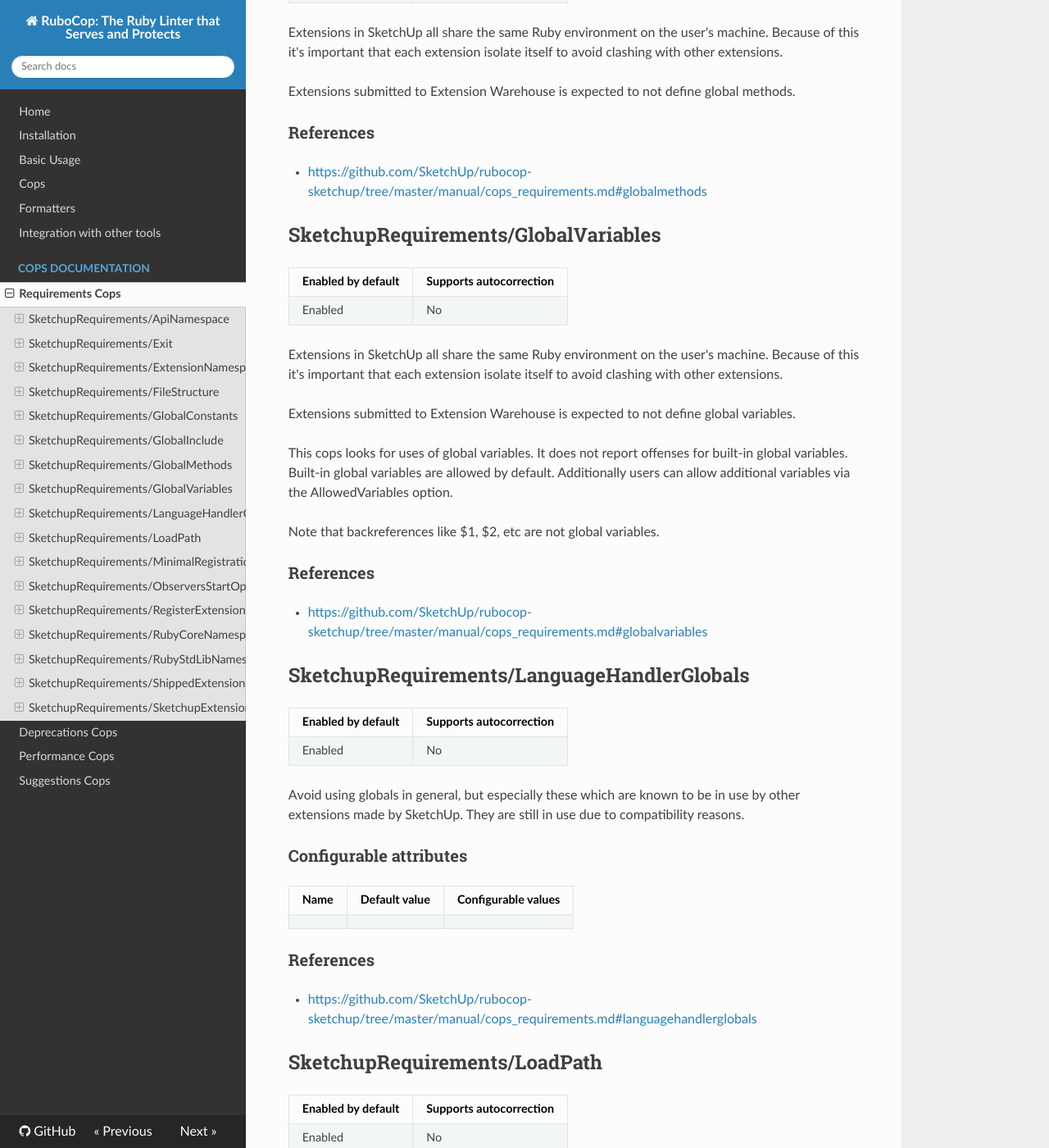
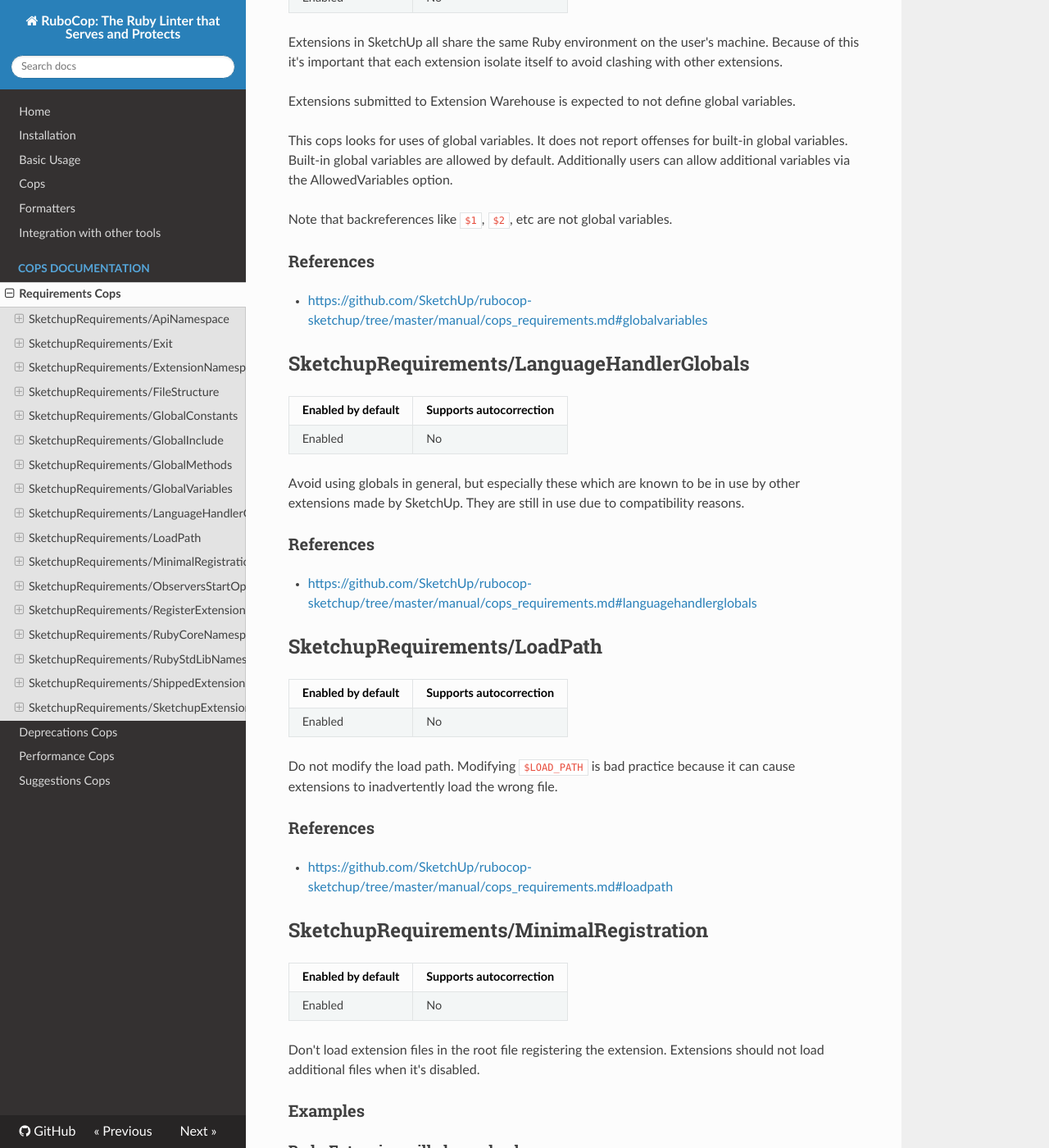
Before and after one commit to SketchUp/rubocop-sketchup, an MkDocs documentation site: the page built from manual/cops_requirements.md, in a window 1280 px wide and 1400 px high, scrolled down 3758 px. Shown: the whole window at 82% size. Built offline with MkDocs 1.6.1, drawn with Linux system fonts in a browser that asks for light colours; nearby versions of some CDN libraries; some of the changed text lies outside the part shown.

Commit message:
Clean up documentation output.

````diff
--- a/manual/cops_requirements.md
+++ b/manual/cops_requirements.md
@@ -12,11 +12,6 @@ very likely cause them to fail.
 This requirement also include adding things into the SketchUp API
 namespace. The API namespace is reserved for future additions to the
 API.
-
-### Configurable attributes
-
-Name | Default value | Configurable values
---- | --- | ---
 
 ### References
 
@@ -34,11 +29,6 @@ console. But `exit!` is not trapped and with terminate SketchUp without
 shutting down cleanly.
 
 Use `return`, `next`, `break` or `raise` instead.
-
-### Configurable attributes
-
-Name | Default value | Configurable values
---- | --- | ---
 
 ### References
 
@@ -110,11 +100,6 @@ SketchUp/Plugins
   + main.rb
   + ...
 ```
-
-### Configurable attributes
-
-Name | Default value | Configurable values
---- | --- | ---
 
 ### References
 
@@ -189,7 +174,7 @@ It does not report offenses for built-in global variables.
 Built-in global variables are allowed by default. Additionally
 users can allow additional variables via the AllowedVariables option.
 
-Note that backreferences like $1, $2, etc are not global variables.
+Note that backreferences like `$1`, `$2`, etc are not global variables.
 
 ### References
 
@@ -205,11 +190,6 @@ Avoid using globals in general, but especially these which are known to
 be in use by other extensions made by SketchUp.
 They are still in use due to compatibility reasons.
 
-### Configurable attributes
-
-Name | Default value | Configurable values
---- | --- | ---
-
 ### References
 
 * [https://github.com/SketchUp/rubocop-sketchup/tree/master/manual/cops_requirements.md#languagehandlerglobals](https://github.com/SketchUp/rubocop-sketchup/tree/master/manual/cops_requirements.md#languagehandlerglobals)
@@ -222,11 +202,6 @@ Enabled | No
 
 Do not modify the load path. Modifying `$LOAD_PATH` is bad practice
 because it can cause extensions to inadvertently load the wrong file.
-
-### Configurable attributes
-
-Name | Default value | Configurable values
---- | --- | ---
 
 ### References
 
@@ -305,11 +280,6 @@ class ExampleObserver < Sketchup::EntitiesObserver
   end
 end
 ```
-
-### Configurable attributes
-
-Name | Default value | Configurable values
---- | --- | ---
 
 ### References
 
````
Also changed, not shown: manual/cops_deprecations.md (+0 -30 lines), manual/cops_performance.md (+0 -5 lines), manual/cops_suggestions.md (+0 -20 lines), 2 other files.
